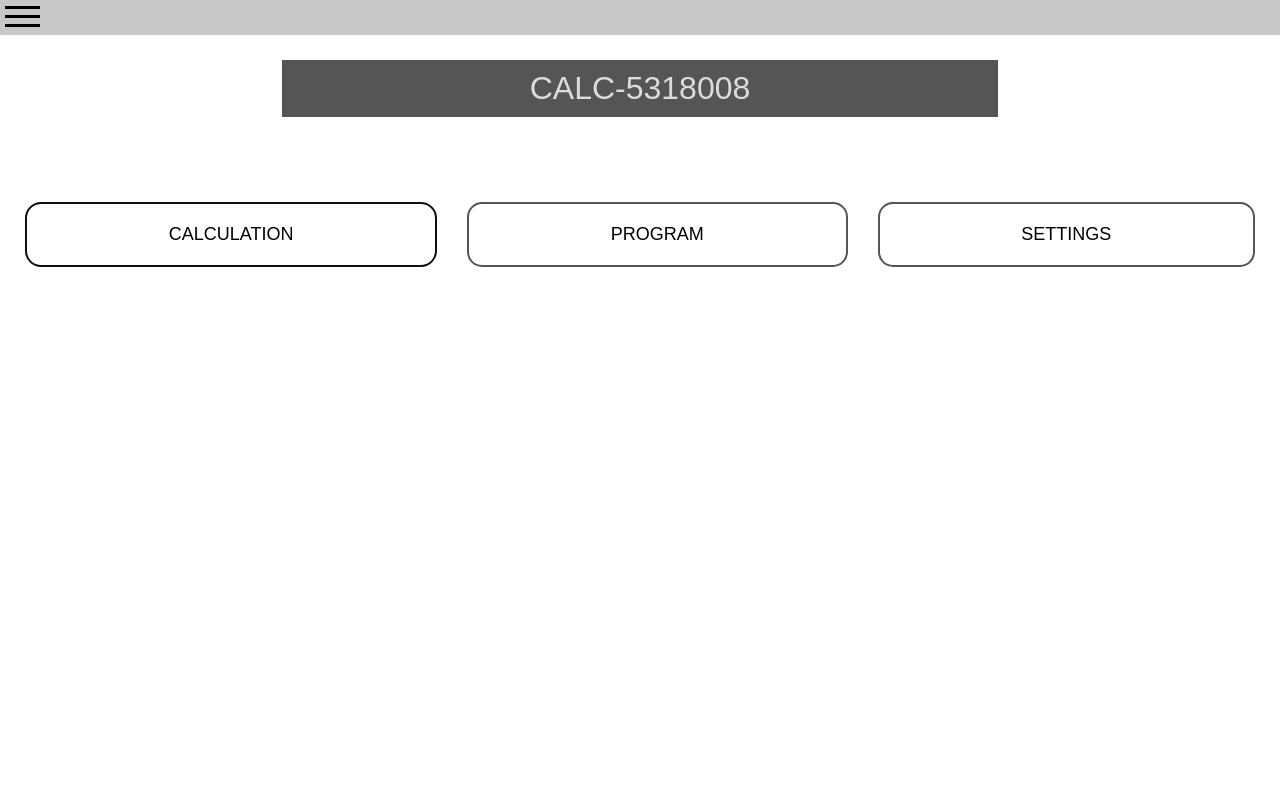
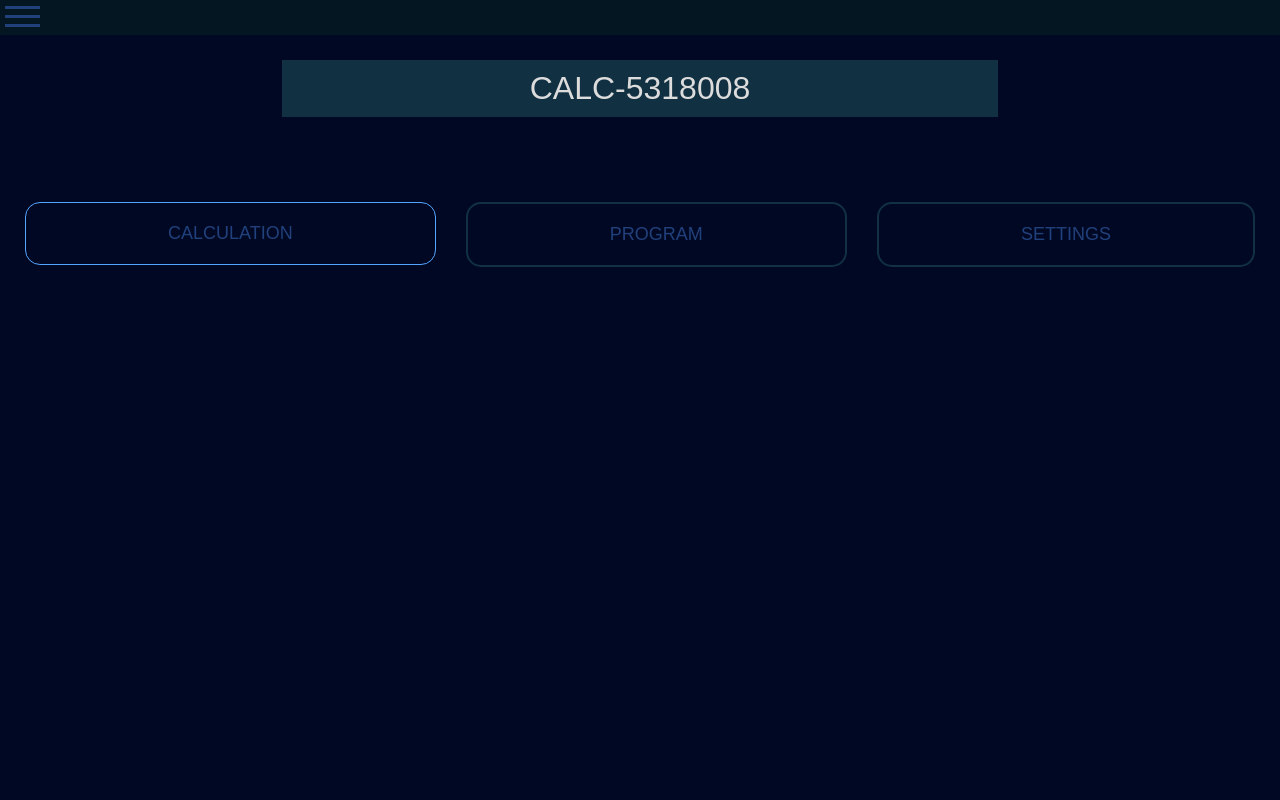
Before and after one commit to nobody48sheldor/CALC-5318008, a Flask app: page / in a window 1280 px wide. Run offline with Flask 2, Linux system fonts and the light colour scheme; parts of the project's set-up code (start-up, migrations or seed data) failed here and were passed over.

Commit message:
fix themes

```diff
--- a/config.json
+++ b/config.json
@@ -1,3 +1,3 @@
 {
-    "theme": "blue-dark.css"
+    "theme": "blue-dark"
 }
--- a/static/styles/main.css
+++ b/static/styles/main.css
@@ -4,6 +4,12 @@ html, body, .content {
     overflow: hidden;
     background-color: var(--background);
     color: var(--text);
+}
+
+:focus{
+    background: var(--onFocusBackground);
+    outline: none;
+    border: 1px solid var(--onFocus) !important;
 }
 
 /* Main.html */
--- a/static/styles/themes/blue-dark.css
+++ b/static/styles/themes/blue-dark.css
@@ -2,9 +2,11 @@ body {
     --text: #21417C;
     --textHover: white;
     --answer: #0B9FF7;
-    --background: #041N29;
+    --background: #000824;
     --subBackground: #031621;
     --border: black;
     --hr: #ccc;
     --mainMenuButtonBackground: #113042;
+    --onFocus: #53a6ff;
+    --onFocusBackground: #000824;
 }
--- a/static/styles/themes/dark.css
+++ b/static/styles/themes/dark.css
@@ -7,4 +7,6 @@ body {
     --border: red;
     --hr: red;
     --mainMenuButtonBackground: #555555;
+    --onFocus: #c3c3c3;
+    --onFocusBackground: black;
 }
--- a/static/styles/themes/default.css
+++ b/static/styles/themes/default.css
@@ -7,4 +7,6 @@ body {
     --border: black;
     --hr: #ccc;
     --mainMenuButtonBackground: #555555;
+    --onFocus: #000000;
+    --onFocusBackground: white;
 }
--- a/templates/theme.html
+++ b/templates/theme.html
@@ -4,6 +4,8 @@
 
 {% if config["theme"] == "dark" %}
 <link rel="stylesheet" href="{{ url_for('static', filename='styles/themes/dark.css') }}">
+{% elif config["theme"] == "blue-dark" %}
+<link rel="stylesheet" href="{{ url_for('static', filename='styles/themes/blue-dark.css') }}">
 {% else %}
 <link rel="stylesheet" href="{{ url_for('static', filename='styles/themes/default.css') }}">
 {% endif %}
```
